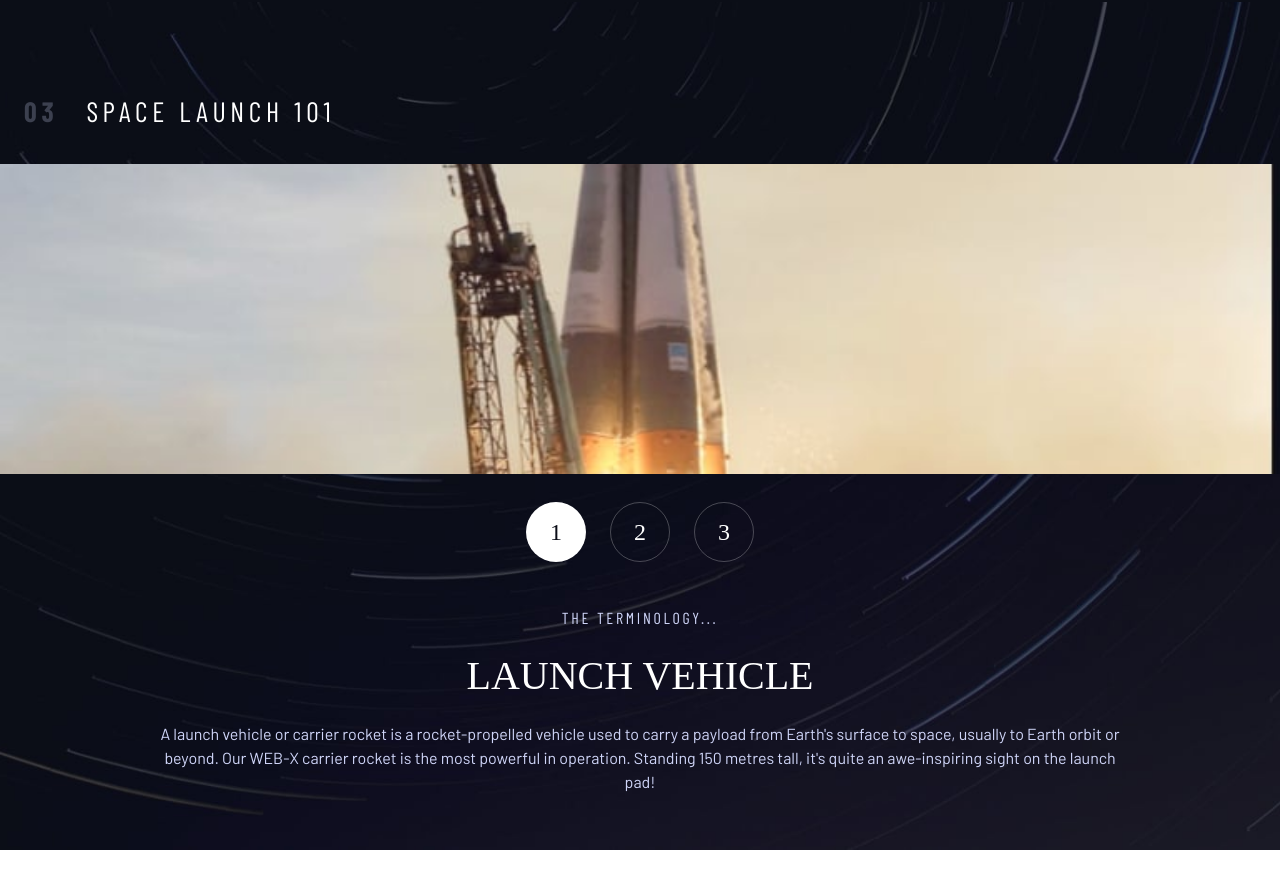
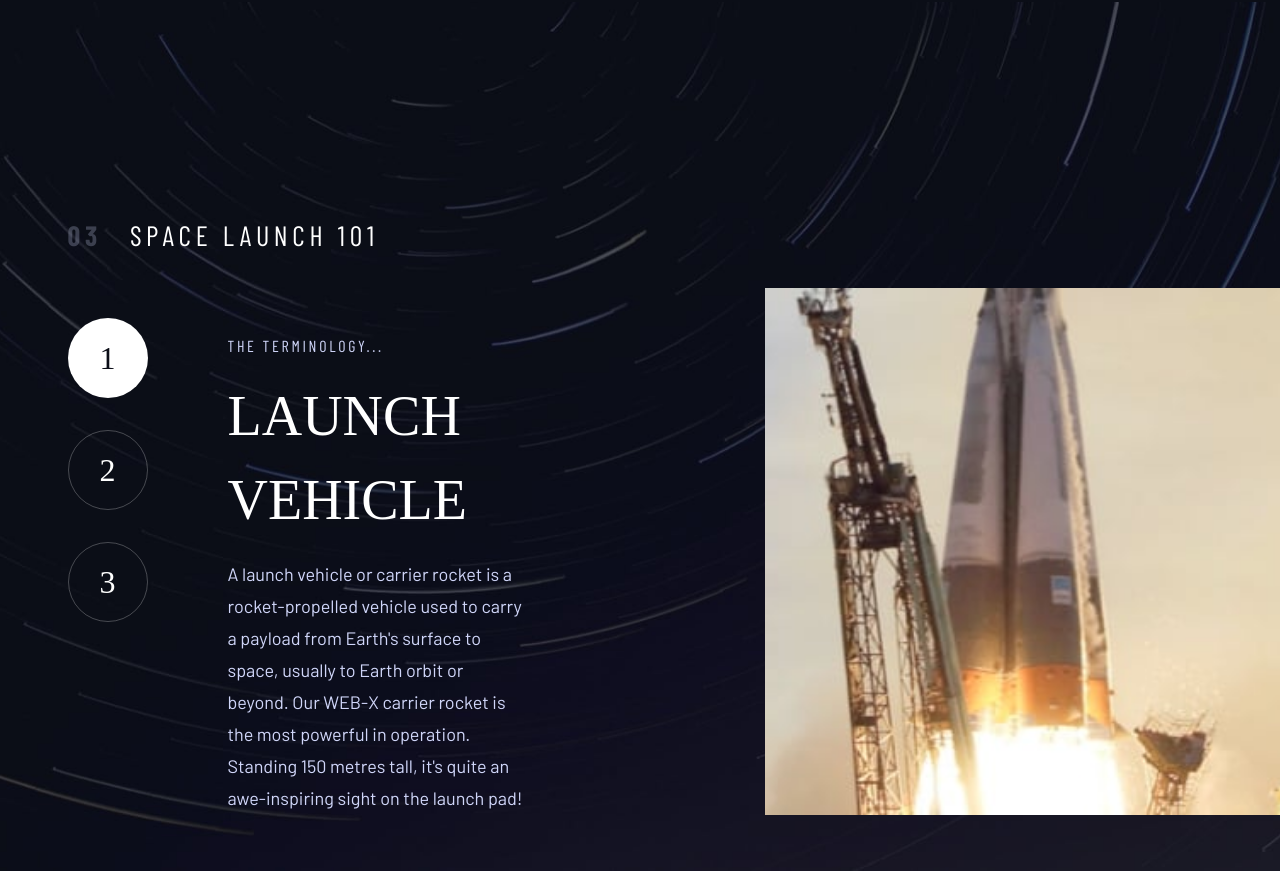
Before and after one commit to EduardoReisUX/space-tourism, a Svelte app: page / in a window 1280 px wide. Shown: the part 2726-3597 px from the top of the page. Before the commit the page ends 3576 px from the top, so only its background shows below. Built offline with nearby package versions, Linux system fonts and the light colour scheme; a web font is replaced by a local one.

Commit message:
feat: add desktop responsivity for tech section

```diff
--- a/src/components/Crew/Crew.svelte
+++ b/src/components/Crew/Crew.svelte
@@ -18,14 +18,14 @@
 
     <div
       class="mt-8 flex flex-col items-center text-brand-white
-    md:flex-col-reverse
-    lg:w-full lg:px-0 lg:flex-row-reverse lg:justify-between lg:gap-8"
+      md:flex-col-reverse
+      lg:w-full lg:px-0 lg:flex-row-reverse lg:justify-between lg:gap-8"
     >
       <CrewImg crew="douglas_hurley" />
 
       <div
         class="flex flex-col items-center text-center
-      lg:items-start lg:flex-col-reverse lg:gap-[120px]"
+        lg:items-start lg:flex-col-reverse lg:gap-[120px]"
       >
         <CrewOptions />
         <CrewDescription />
--- a/src/components/Tech/Tech.svelte
+++ b/src/components/Tech/Tech.svelte
@@ -8,17 +8,25 @@
 
 <section
   class="relative min-h-screen flex flex-col px-6 mx-auto items-center w-full pt-[5.5rem] pb-14
-  md:items-start"
+  md:items-start lg:pt-[212px]"
+  id="technology"
 >
   <Background section="techBg" />
+
+  <div class="max-w-screen-xl mx-auto">
     <ProgressTracker step="03" />
 
     <div
       class="mt-8 flex flex-col items-center text-brand-white
-  md:px-32"
+      md:px-32
+      lg:flex-row-reverse lg:px-0"
     >
       <TechImages />
+
+      <div class="lg:flex lg:space-x-20">
         <TechOptions />
         <TechDescription />
       </div>
+    </div>
+  </div>
 </section>
--- a/src/components/Tech/TechDescription.svelte
+++ b/src/components/Tech/TechDescription.svelte
@@ -5,6 +5,7 @@
   import { selectedTechnology } from "../../stores/selectedTech";
 </script>
 
+<div class="lg:max-w-[470px] text-center lg:text-left">
   {#each $technologiesData as { name, description }, index}
     {#if $selectedTechnology === index + 1}
       <h5
@@ -17,16 +18,19 @@
         in:fade={{ duration: 250 }}
         out:fade={{ duration: 0 }}
         class="text-subh1 font-serif mb-4 text-brand-white uppercase
-      md:text-[40px]"
+        md:text-[40px]
+        lg:text-h3"
       >
         {name}
       </h3>
       <p
         in:fade={{ duration: 250 }}
         out:fade={{ duration: 0 }}
-      class="text-brand-primary text-center"
+        class="text-brand-primary text-center
+        lg:text-left lg:text-body lg:leading-8 lg:w-[300px]"
       >
         {description}
       </p>
     {/if}
   {/each}
+</div>
--- a/src/components/Tech/TechImages.svelte
+++ b/src/components/Tech/TechImages.svelte
@@ -17,7 +17,8 @@
     src={techImages[$selectedTechnology]}
     alt={"technology"}
     class="absolute w-full h-[170px] object-cover
-    md:h-[310px]"
+    md:h-[310px]
+    lg:w-[515px] lg:h-[527px] right-0"
   />
-  <div class="h-[170px] md:h-[310px]" />
+  <div class="h-[170px] md:h-[310px] lg:w-[515px] lg:h-[527px]" />
 {/if}
--- a/src/components/Tech/TechOptions.svelte
+++ b/src/components/Tech/TechOptions.svelte
@@ -8,12 +8,16 @@
   }
 </script>
 
-<div class="flex space-x-6 mt-7">
+<div
+  class="flex space-x-6 mt-7 justify-center
+  lg:flex-col lg:justify-start lg:space-x-0 lg:space-y-8"
+>
   {#each $technologiesData as _, index}
     {#if $selectedTechnology === index + 1}
       <button
         class="w-10 h-10 grid place-items-center bg-brand-white text-brand-black font-serif rounded-full
-        md:h-[60px] md:w-[60px] md:text-[24px]"
+        md:h-[60px] md:w-[60px] md:text-[24px]
+        lg:h-[80px] lg:w-[80px] lg:text-h4"
         on:click={() => selectTechnology(index + 1)}
         in:fade={{ duration: 250 }}
         out:fade={{ duration: 0 }}
@@ -23,7 +27,8 @@
     {:else}
       <button
         class="w-10 h-10 grid place-items-center border border-brand-white/25 font-serif rounded-full
-        md:h-[60px] md:w-[60px] md:text-[24px]"
+        md:h-[60px] md:w-[60px] md:text-[24px]
+        lg:h-[80px] lg:w-[80px] lg:text-h4"
         on:click={() => selectTechnology(index + 1)}
         in:fade={{ duration: 250 }}
         out:fade={{ duration: 0 }}
```
Lines whose indentation alone changed are shown as unchanged.
